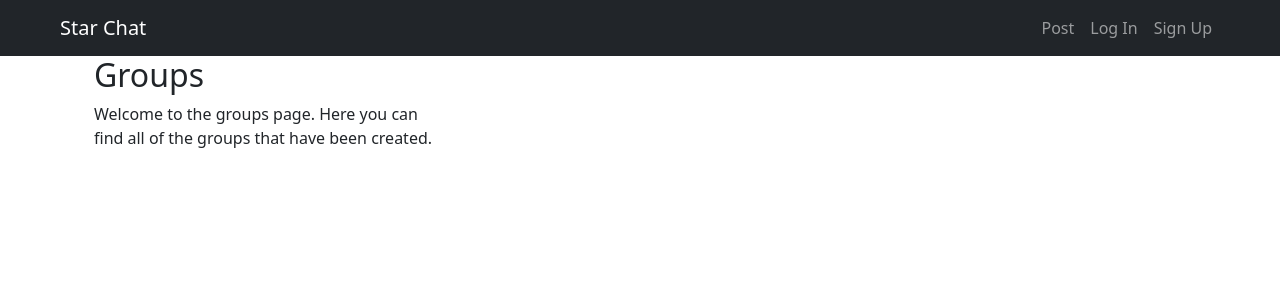
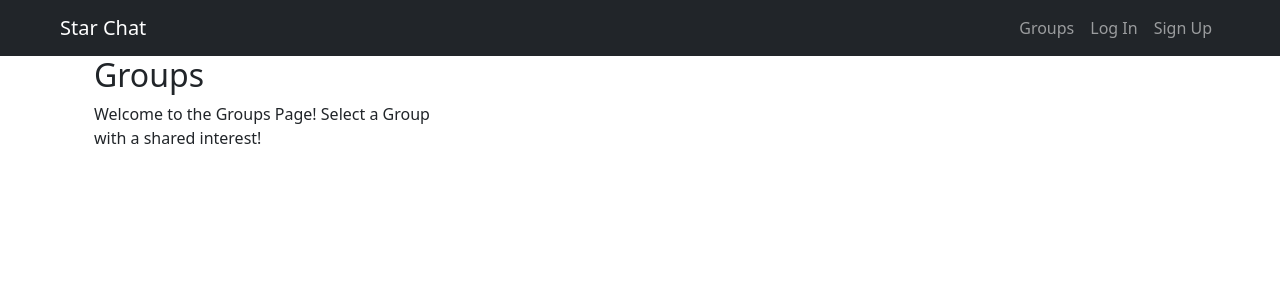
Before and after one commit to Parsa-SadeghiAsl/StarChat, a Django app: template starchat/groups/templates/groups/group_list.html in a window 1280 px wide. Shown: the top 300 px of the page. Run offline with Django 5.2, Linux system fonts and the light colour scheme; the template is opened without the code that fills it, so the values that code supplies are empty; some libraries are stand-ins or nearby versions.

Commit message:
insitial bug fixes

```diff
--- a/starchat/groups/models.py
+++ b/starchat/groups/models.py
@@ -28,7 +28,7 @@ class Group(models.Model):
         super().save(*args, **kwargs)
 
     def get_absolute_url(self):
-        return reverse("groups:single", kwargs={"slug": self.slug})
+        return reverse("groups:singleview", kwargs={"slug": self.slug})
 
     class Meta:
         ordering = ['name']
--- a/starchat/groups/templates/groups/group_detail.html
+++ b/starchat/groups/templates/groups/group_detail.html
@@ -11,7 +11,7 @@
     <a href="{% url 'groups:join' slug=group.slug %}" class="btn btn-lg btn-fill btn-warning"><span class="glyphicon glyphicon-ok-circle"></span>Join</a>
 
 
-    {% endif % }
+    {% endif %}
 </div>
 {% endblock pregroup %}
 
--- a/starchat/groups/templates/groups/group_form.html
+++ b/starchat/groups/templates/groups/group_form.html
@@ -5,7 +5,7 @@
 {% block groupcontent %}
     <h4>Create a new group!</h4>
 
-    <form action="{% url 'group:create'%}" method="post" id='groupForm'>
+    <form action="{% url 'groups:create'%}" method="post" id='groupForm'>
         {% csrf_token %}
         {%bootstrap_form form%}
         <input type="submit" class="btn btn-primary btn-large" value="Create">
--- a/starchat/groups/templates/groups/group_list.html
+++ b/starchat/groups/templates/groups/group_list.html
@@ -1,43 +1,39 @@
 {% extends "groups/group_base.html" %}
 
 {% block pregroup %}
-
 <div class="col-md-4">
 	<div class="content">
 		{% if user.is_authenticated %}
-            <h2>Welcome Back!
-                <a href="{% url 'posts:for_user' username=user.username %}">
-                    @{{user.username}}
-                </a>
+		<h2>
+			Welcome back
+			<a href="{% url 'posts:for_user' username=user.username %}">@{{user.username }}</a>
+		</h2>
 
-            </h2>
     {% endif %}
+			<h2>Groups</h2>
 
-        <h2>Groups</h2>
-        <p>Welcome to the groups page. Here you can find all of the groups that have been created.</p>
+			<p>Welcome to the Groups Page! Select a Group with a shared interest!</p>
 	</div>
 	{% if user.is_authenticated %}
-        <a href="{% url 'groups:create' %}" class="btn btn-lg btn-fill btn-warning"><span class="glyphicon glyphicon-plus"></span>Create New Group"></a>
+	<a href="{% url 'groups:create' %}" class="btn btn-md btn-fill btn-warning"><span class="glyphicon glyphicon-plus-sign"></span> Create New Group!</a>
 	{% endif %}
 </div>
-{% endblock pregroup %}
+{% endblock %}
 
 {% block group_content %}
 <div class="col-md-8">
-    <div class="content">
+	<div class="list-group">
 		{% for group in object_list %}
 		  <a class="list-group-item" href="{% url 'groups:single' slug=group.slug %}">
-                <h3 class="title list-group-item-heading">{{group.name}}</h3>
+			     <h3 class="title list-group-item-heading">{{ group.name }}</h3>
 			<div class="list-group-item-text container-fluid">
-                    {{group.description_html|safe}}
+				{{ group.description_html|safe }}
 				<div class="row">
 					<div class="col-md-4">
-                            <span class='badge'>{{group.member.count}}</span>
-                            member{{group.members.count|pluralize}}
+						<span class="badge">{{ group.members.count }}</span> member{{ group.members.count|pluralize }}
 					</div>
 					<div class="col-md-4">
-                            <span class="badge">{{group.posts.count}}</span>
-                            post{{group.posts.count|pluralize}}
+						<span class="badge">{{ group.posts.count }}</span> post{{ group.posts.count|pluralize }}
 					</div>
 				</div>
 			</div>
@@ -45,4 +41,4 @@
 		{% endfor %}
 	</div>
 </div>
-{% endblock group_content %}
+{% endblock %}
--- a/starchat/groups/views.py
+++ b/starchat/groups/views.py
@@ -24,7 +24,7 @@ class ListGroups(generic.ListView):
 
 class JoinGroup(LoginRequiredMixin, generic.RedirectView):
     def get_redirect_url(self, *args, **kwargs):
-        return reverse('groups:single', kwargs={'slug': self.kwargs.get('slug')})
+        return reverse('groups:singleview', kwargs={'slug': self.kwargs.get('slug')})
 
     def get(self, request, *args, **kwargs):
         group = get_object_or_404(Group, slug=self.kwargs.get('slug'))
@@ -41,7 +41,7 @@ class JoinGroup(LoginRequiredMixin, generic.RedirectView):
 
 class LeaveGroup(LoginRequiredMixin, generic.RedirectView):
     def get_redirect_url(self, *args, **kwargs):
-        return reverse('groups:single', kwargs={'slug': self.kwargs.get('slug')})
+        return reverse('groups:singleview', kwargs={'slug': self.kwargs.get('slug')})
 
     def get(self, request, *args, **kwargs):
 
--- a/starchat/posts/templates/posts/post_form.html
+++ b/starchat/posts/templates/posts/post_form.html
@@ -1,6 +1,6 @@
 {% extends "posts/post_base.html" %}
 
-{% load bootstrap3 %}
+{% load django_bootstrap5 %}
 
 {% block post_content %}
 <h4>Create New Post</h4>
--- a/starchat/posts/views.py
+++ b/starchat/posts/views.py
@@ -27,7 +27,7 @@ class UserPosts(generic.ListView):
 
     def get_queryset(self):
         try:
-            self.post.user = User.objects.prefetch_related('posts').get(username__iexact = self.kwargs.get('username'))
+            self.post_user = User.objects.prefetch_related('posts').get(username__iexact=self.kwargs.get('username'))
         except User.DoesNotExist:
             raise Http404
         else:
--- a/starchat/starchat/settings.py
+++ b/starchat/starchat/settings.py
@@ -42,6 +42,7 @@ INSTALLED_APPS = [
     "accounts",
     "groups",
     "posts",
+    "django.contrib.humanize",
 
 ]
 
--- a/starchat/starchat/urls.py
+++ b/starchat/starchat/urls.py
@@ -24,5 +24,7 @@ urlpatterns = [
     path('accounts/', include('accounts.urls', namespace='accounts')),
     path('accounts/', include('django.contrib.auth.urls')),
     path('test/', views.TestPage.as_view(), name='test'),
-    path('thanks/', views.ThanksPage.as_view(), name='thanks')
+    path('thanks/', views.ThanksPage.as_view(), name='thanks'),
+    path('posts/', include('posts.urls', namespace='posts')),
+    path('groups/', include('groups.urls', namespace='groups')),
 ]
--- a/starchat/templates/base.html
+++ b/starchat/templates/base.html
@@ -20,13 +20,13 @@
             <ul class="navbar-nav">
                 {% if user.is_authenticated %}
                     <li class="nav-item">
-                        <a class="nav-link" href="#">Post</a>
+                        <a class="nav-link" href="{% url 'posts:create' %}">Post</a>
                     </li>
                     <li class="nav-item">
-                        <a class="nav-link" href="#">Groups</a>
+                        <a class="nav-link" href="{% url 'groups:all' %}">Groups</a>
                     </li>
                     <li class="nav-item">
-                        <a class="nav-link" href="#">Create Group</a>
+                        <a class="nav-link" href="{% url 'groups:create' %}">Create Group</a>
                     </li>
                     <li class="nav-item">
                         <form action="{% url 'logout' %}" method="post">
@@ -36,7 +36,7 @@
                     </li>
                 {% else %}
                     <li class="nav-item">
-                        <a class="nav-link" href="#">Post</a>
+                        <a class="nav-link" href="{% url 'groups:all' %}">Groups</a>
                     </li>
                     <li class="nav-item">
                         <a class="nav-link" href="{% url 'accounts:login' %}">Log In</a>
```
Also changed, not shown: starchat/groups/urls.py (+4 -4 lines), starchat/posts/urls.py (+4 -4 lines). Lines whose indentation alone changed are shown as unchanged.
